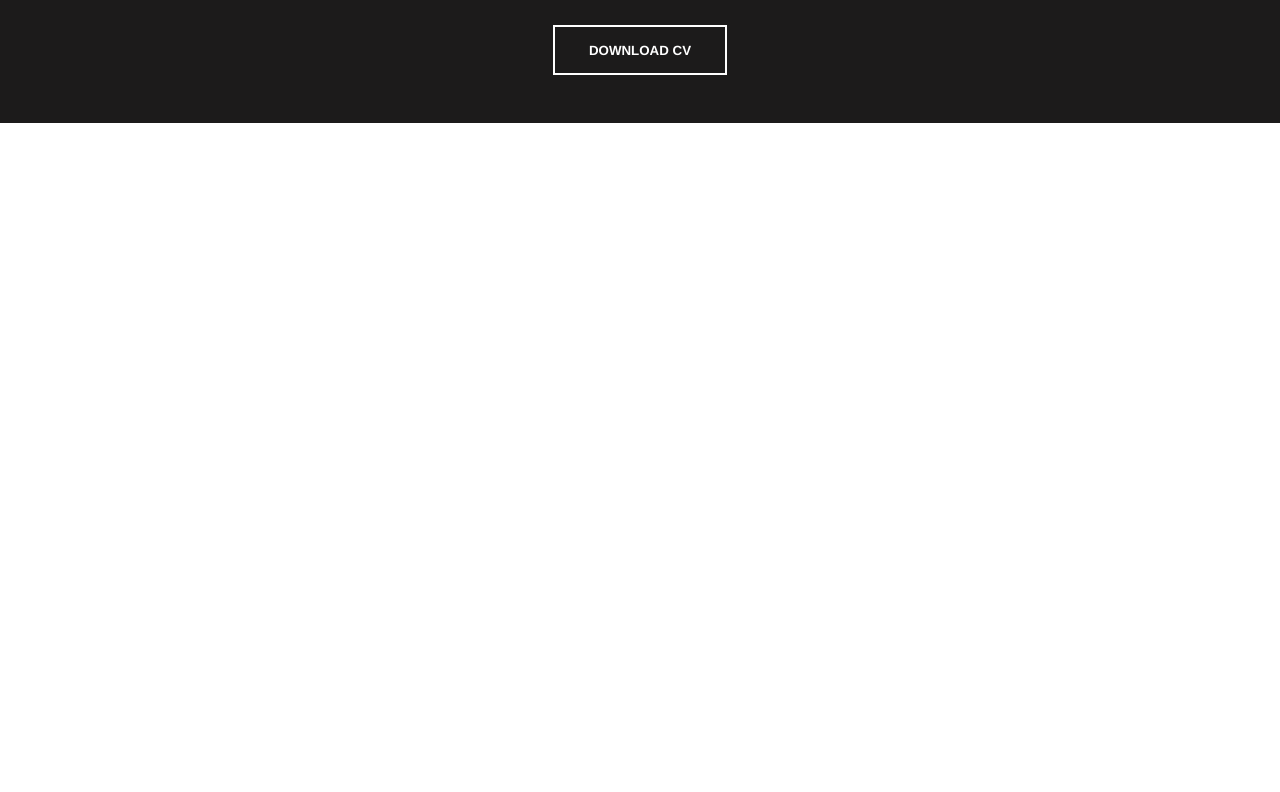
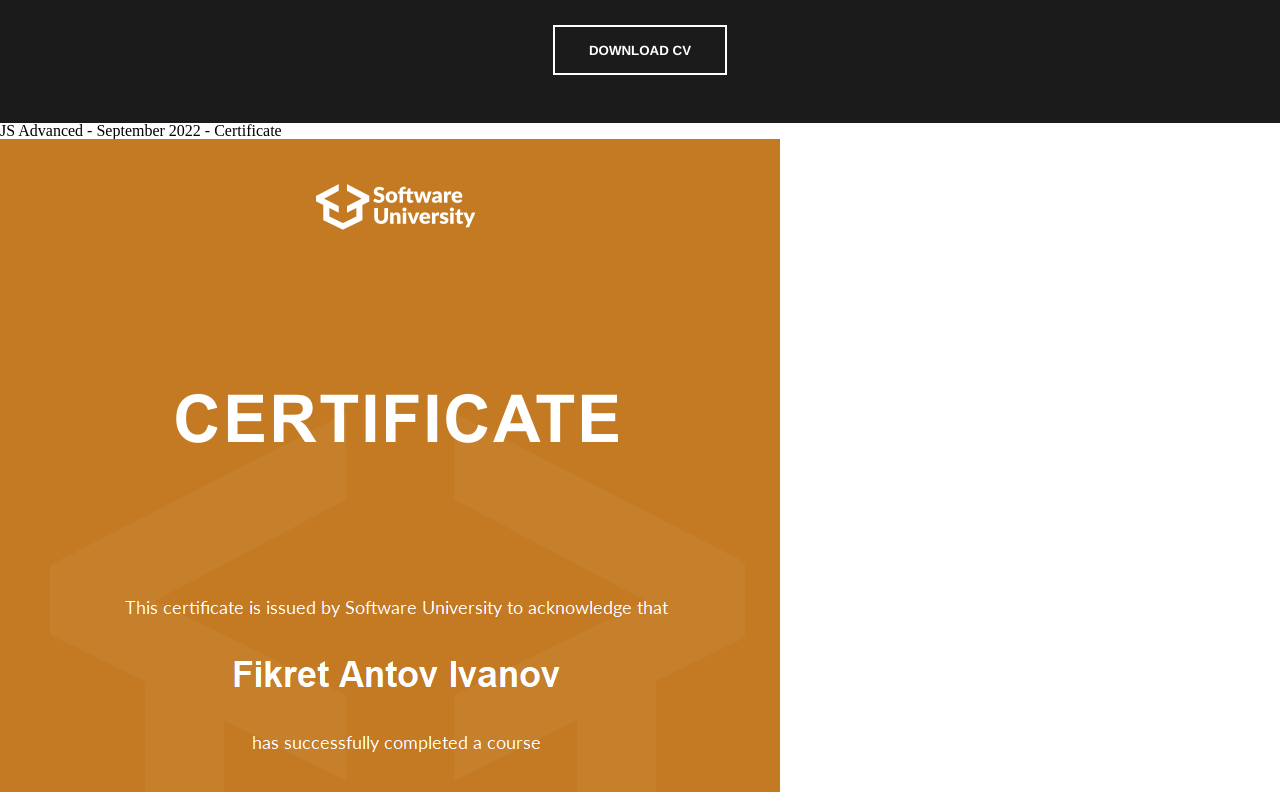
Before and after one commit to Piko327/portfolio, a React (Create React App) app: page / in a window 1280 px wide. Shown: the part 720-1512 px from the top of the page. Before the commit the page ends 843 px from the top, so only its background shows below. Built offline with nearby package versions, Linux system fonts and the light colour scheme; a web font is replaced by a local one.

Commit message:
install swiper

```diff
--- a/package.json
+++ b/package.json
@@ -9,6 +9,7 @@
     "react": "^18.2.0",
     "react-dom": "^18.2.0",
     "react-scripts": "5.0.1",
+    "swiper": "^9.2.2",
     "web-vitals": "^2.1.4"
   },
   "scripts": {
--- a/src/Coponents/About/About.js
+++ b/src/Coponents/About/About.js
@@ -1,11 +1,36 @@
+
+import { Navigation, Pagination, Scrollbar, A11y } from 'swiper';
+import { Swiper, SwiperSlide } from 'swiper/react';
+import 'swiper/css/navigation';
+import 'swiper/css/pagination';
+import 'swiper/css/scrollbar';
 import React from 'react'
 
+
+import 'swiper/css';
+import Card from './Card';
 const About = () => {
   return (
      <>
-
      <section className='education'>
-
+     <Swiper
+      modules={[Navigation, Pagination, Scrollbar, A11y]}
+      spaceBetween={50}
+      slidesPerView={1}
+      navigation
+      pagination={{ clickable: true }}
+      scrollbar={{ draggable: true }}
+      onSlideChange={() => console.log('slide change')}
+      onSwiper={(swiper) => console.log(swiper)}
+    >
+          <SwiperSlide><Card img="/certificates/JS Advanced - September 2022 - Certificate.jpeg" title={"JS Advanced - September 2022 - Certificate"}/> </SwiperSlide>
+     <SwiperSlide><Card img="/certificates/JS Applications - October 2022 - Certificate.jpeg" title={"JS Applications - October 2022 - Certificate"}/> </SwiperSlide>
+      <SwiperSlide><Card img="/certificates/Java Advanced - January 2022 - Certificate.jpeg" title={"Java Advanced - January 2022 - Certificate"}/> </SwiperSlide>
+      <SwiperSlide><Card img="/certificates/Java OOP - February 2022 - Certificate.jpeg" title={"Java OOP - February 2022 - Certificate"}/> </SwiperSlide>
+      <SwiperSlide><Card img="/certificates/Programming Fundamentals with Java - September 2021 - Certificate.jpeg" title={"Programming Fundamentals with Java - September 2021 - Certificate"}/> </SwiperSlide>
+      <SwiperSlide><Card img="/certificates/MySQL - September 2022 - Certificate.jpeg" title={"MySQL - September 2022 - Certificate"}/> </SwiperSlide>
+      ...
+    </Swiper>
 
      </section>
 {/* <section className='skills_section'>
--- /dev/null
+++ b/src/Coponents/About/Card.js
@@ -0,0 +1,12 @@
+import React from 'react'
+
+const Card=(props)=> {
+  return (
+    <div className='certificate'>
+    <h1>{props.title}</h1>
+    <img src={props.img} alt="Girl in a jacket" ></img>
+   </div>
+  )
+}
+
+export default Card
```
Also changed, not shown: public/certificates/JS Advanced - September 2022 - Certificate (1).jpeg (deleted), 1 other file (tests, documents, lock files or other folders).
